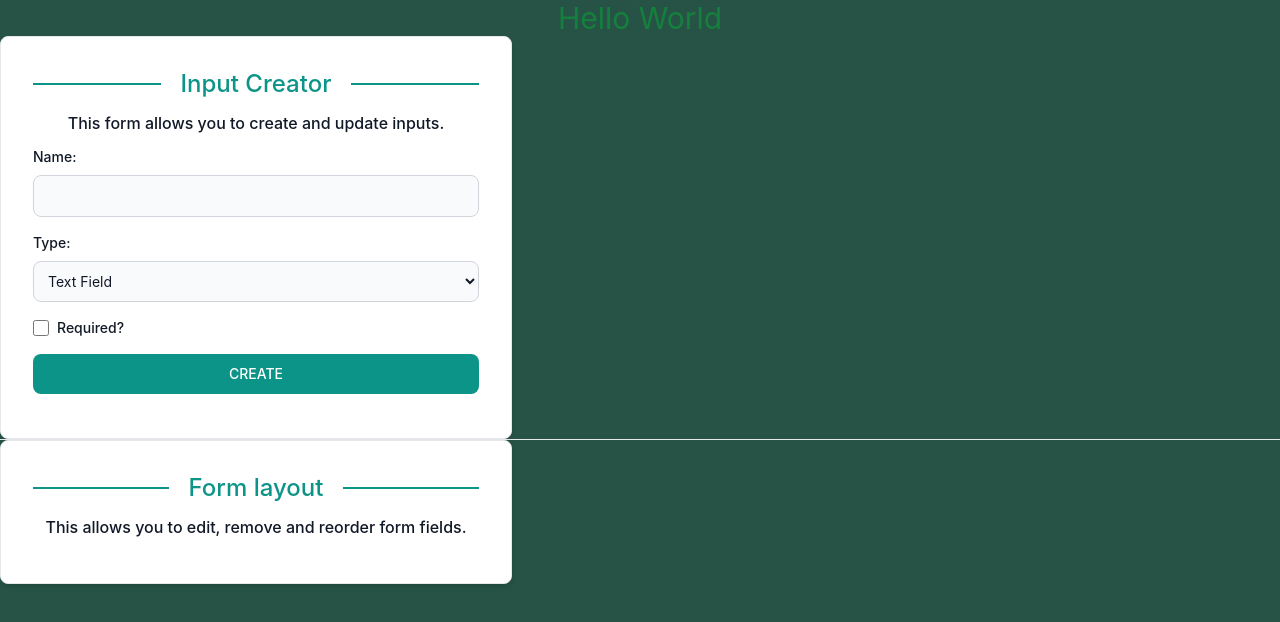
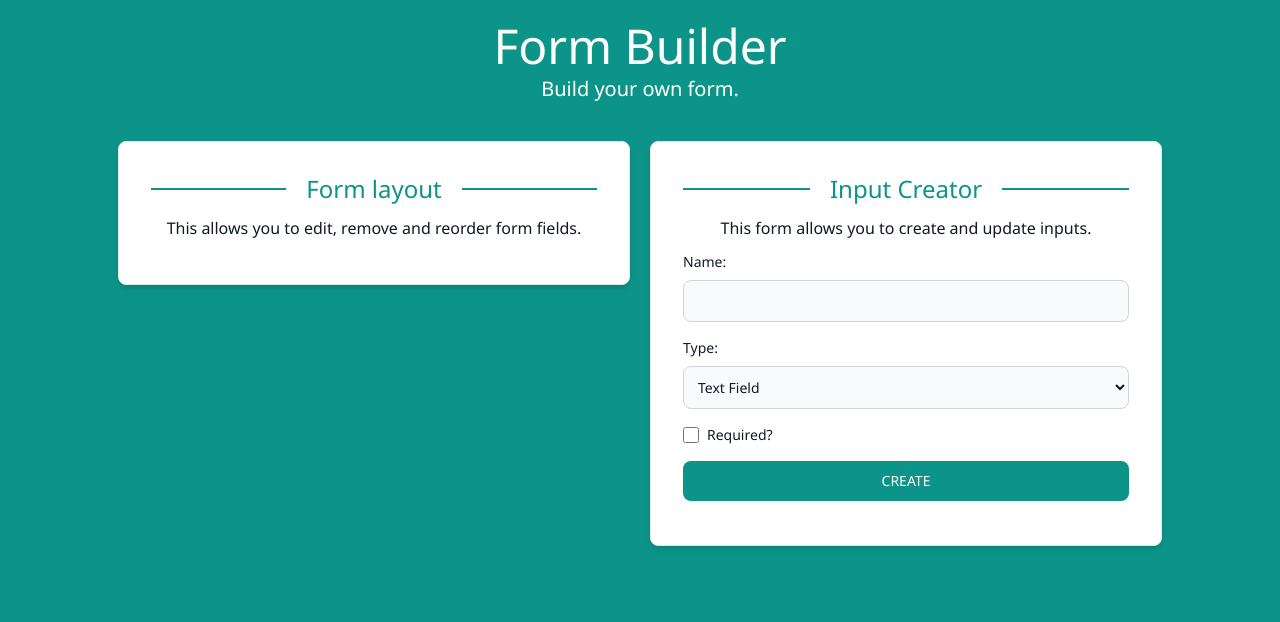
Before and after one commit to RahimGuerfi/dynamic-form-builder, a Next.js app: page / in a window 1280 px wide. Shown: the top 622 px of the page. Built offline with nearby package versions, Linux system fonts and the light colour scheme.

Commit message:
testing main page

```diff
--- a/pages/index.tsx
+++ b/pages/index.tsx
@@ -4,12 +4,19 @@ import FormLayout from "../components/FormLayout";
 
 const Home: NextPage = () => {
   return (
-    <>
-      <h1 className="text-3xl text-center text-green-700">Hello World</h1>
-      <InputCreator />
-      <hr />
-      <FormLayout />
-    </>
+    <main>
+      <section className="text-white text-center pt-4 mb-10">
+        <h1 className="font-medium leading-tight text-5xl">Form Builder</h1>
+        <h5 className="font-medium leading-tight text-xl">
+          Build your own form.
+        </h5>
+      </section>
+
+      <section className="flex flex-wrap items-start justify-center gap-5 mb-10">
+        <FormLayout />
+        <InputCreator />
+      </section>
+    </main>
   );
 };
 
--- a/styles/globals.css
+++ b/styles/globals.css
@@ -6,9 +6,9 @@ html,
 body {
   padding: 0;
   margin: 0;
-  font-family: -apple-system, BlinkMacSystemFont, Segoe UI, Roboto, Oxygen,
-    Ubuntu, Cantarell, Fira Sans, Droid Sans, Helvetica Neue, sans-serif;
-  background-color: #265346;
+  font-family: Segoe UI, Roboto, Oxygen, Ubuntu, Cantarell, Fira Sans,
+    Droid Sans, Helvetica Neue, sans-serif;
+  background-color: rgb(13 148 136);
 }
 
 * {
```
